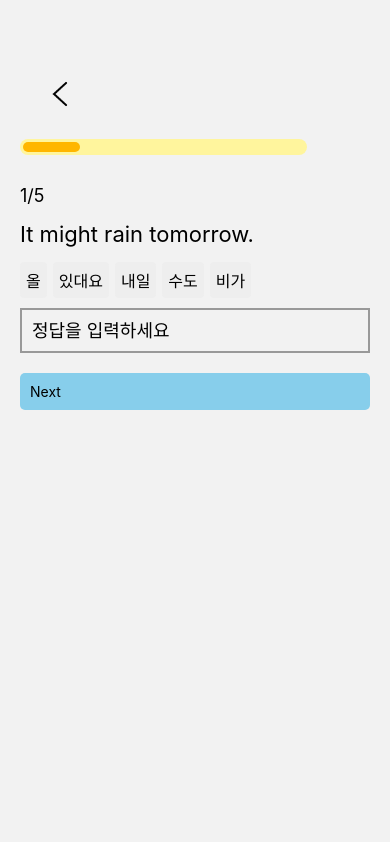
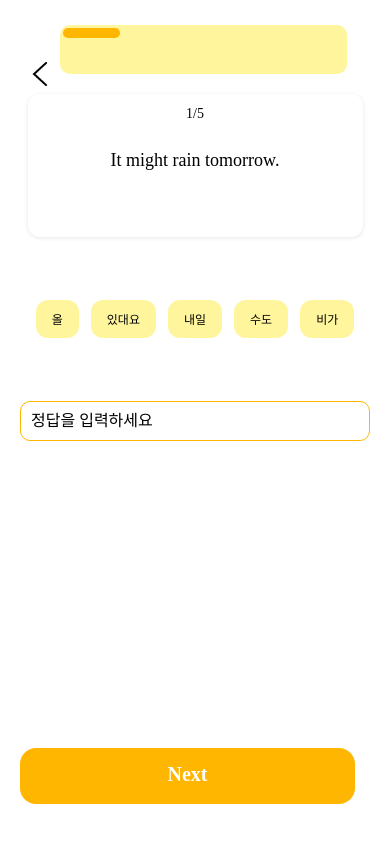
Before and after one commit to 2025-OZMate/OzMate-ReactNative, a React Native app: screen /SelectTest in a window 390 px wide. Built offline with nearby package versions, Linux system fonts and the light colour scheme; a web font is replaced by a local one.

Commit message:
fix : edit style

```diff
--- a/screens/Practice/SelectTestScreen.tsx
+++ b/screens/Practice/SelectTestScreen.tsx
@@ -4,7 +4,7 @@ import ProgressBar from "../../components/Practice/ProgressBar";
 import Result from "../../components/Practice/Result";
 import PrevBtn from "../../components/common/PrevBtn";
 import quizData from "../../assets/data/translation.json";
-
+import { colors } from "../../styles/colors";
 interface Quiz {
     id: number;
     question: string;
@@ -45,15 +45,21 @@ export default function QuizScreen() {
         setIsCorrect(null);
     };
 
-    if (showResult) return <Result />;
+    if (showResult) {
+        return <View style={styles.resultContainer}><Result marginTop={95} /></View>
+    }
 
     return (
         <View style={styles.container}>
+            <View style={styles.header}>
                 <PrevBtn address="Home" />
                 <ProgressBar currentQuestion={currentQuestionIndex} questionsLength={quizData.length} />
+            </View>
 
+            <View style={styles.contentContainer}>
                 <Text style={styles.indexText}>{currentQuestionIndex + 1}/{quizData.length}</Text>
                 <Text style={styles.questionText}>{current.question}</Text>
+            </View>
 
             <View style={styles.blockContainer}>
                 {!isAnswered && current.block.map((word, i) => (
@@ -61,6 +67,16 @@ export default function QuizScreen() {
                 ))}
             </View>
 
+            {isAnswered && (
+                <View style={{ alignSelf: "center", marginVertical: 23 }}>
+                    <Image
+                        source={isCorrect ? require('../../assets/images/correct.png') : require('../../assets/images/notCorrect.png')}
+                        style={isCorrect ? styles.correctImg : styles.notCorrectImg}
+                    />
+                </View>
+            )}
+
+            <View style={{ paddingHorizontal: 20 }}>
                 <TextInput
                     value={userAnswer}
                     onChangeText={setUserAnswer}
@@ -71,35 +87,96 @@ export default function QuizScreen() {
                     isAnswered && isCorrect === false && { borderColor: "red" }
                     ]}
                 />
+            </View>
 
-            {isAnswered && (
-                <Image
-                    source={isCorrect ? require('../../assets/images/correct.png') : require('../../assets/images/notCorrect.png')}
-                    style={styles.resultImage}
-                />
+
+            {isAnswered && !isCorrect && (
+                <View style={{ paddingHorizontal: 20, position: "absolute", bottom: 108 }}>
+                    <TouchableOpacity onPress={handleRetry} style={styles.retryBtn}>
+                        <Text style={styles.retry}>Retry</Text>
+                    </TouchableOpacity>
+                </View>
             )}
 
-            {isAnswered && !isCorrect && (
-                <TouchableOpacity onPress={handleRetry} style={styles.retryBtn}>
-                    <Text>Retry</Text>
+            <View style={{ paddingHorizontal: 20, position: "absolute", bottom: 40 }}>
+                <TouchableOpacity onPress={handleNext} style={styles.nextBtn}>
+                    <Text style={styles.text}>Next</Text>
                 </TouchableOpacity>
-            )}
-
-            <TouchableOpacity onPress={handleNext} style={styles.nextBtn}>
-                <Text>Next</Text>
-            </TouchableOpacity>
+            </View>
         </View>
     );
 }
 
 const styles = StyleSheet.create({
-    container: { flex: 1, padding: 20 },
-    indexText: { fontSize: 18, marginTop: 10 },
-    questionText: { fontSize: 22, marginVertical: 15 },
-    blockContainer: { flexDirection: "row", flexWrap: "wrap", marginBottom: 10 },
-    block: { marginRight: 6, fontSize: 16, backgroundColor: "#eee", padding: 6, borderRadius: 4 },
-    input: { borderWidth: 2, padding: 10, fontSize: 18, marginBottom: 10, borderColor: "#999" },
-    resultImage: { width: 50, height: 50, alignSelf: 'center', marginVertical: 10 },
-    retryBtn: { backgroundColor: "orange", padding: 10, borderRadius: 5, marginTop: 5 },
-    nextBtn: { backgroundColor: "skyblue", padding: 10, borderRadius: 5, marginTop: 10 }
+    container: {
+        flex: 1, backgroundColor: "#FFF",
+
+    },
+    header: {
+        display: "flex", flexDirection: "row",
+    },
+    indexText: {
+        fontSize: 14, textAlign: "center",
+        fontFamily: "Pretendard-bold",
+    },
+    contentContainer: {
+        width: 335, borderRadius: 12,
+        shadowColor: '#000',
+        shadowOffset: { width: 0, height: 1 },
+        shadowOpacity: 0.1,
+        shadowRadius: 4,
+        paddingTop: 12,
+        display: "flex",
+        justifyContent: "center", alignSelf: "center"
+    },
+    questionText: {
+        textAlign: "center",
+        fontSize: 18, fontFamily: "Pretendard-bold",
+        marginTop: 28, marginBottom: 66, fontWeight: 500
+    },
+    blockContainer: {
+        flexDirection: "row", flexWrap: "wrap",
+        gap: 12, justifyContent: "center"
+    },
+    block: {
+        marginVertical: 63,
+        fontSize: 12, backgroundColor: "#FFF59D", borderRadius: 12,
+        paddingHorizontal: 16, paddingVertical: 10, fontFamily: "Pretendard-bold",
+    },
+    input: {
+        display: "flex", justifyContent: "center",
+        borderRadius: 10, height: 40, borderWidth: 1,
+        fontSize: 16, marginBottom: 10, borderColor: "#FFB600",
+        paddingLeft: 10, fontWeight: 500, fontFamily: "Pretendard-bold",
+    },
+
+    correctImg: {
+        width: 92, height: 121,
+    },
+    notCorrectImg: {
+        width: 102, height: 113
+    },
+
+    retryBtn: {
+        backgroundColor: "#FFF59D", paddingVertical: 15,
+        width: 335,
+        borderRadius: 16, height: 56, textAlign: "center", color: "#FFB600"
+    },
+    nextBtn: {
+        backgroundColor: "#FFB600", paddingVertical: 15,
+        borderRadius: 16, height: 56, textAlign: "center",
+        width: 335,
+    },
+    text: {
+        fontSize: 20, color: "#FFF", fontWeight: 600,
+        textAlign: "center", fontFamily: "Pretendard-bold",
+    },
+    retry: {
+        fontSize: 20, color: "#FFB600", fontWeight: 600,
+        textAlign: "center", fontFamily: "Pretendard-bold",
+    },
+    resultContainer: {
+        flex: 1, backgroundColor: "#FFF9C4",
+
+    }
 });
```
Lines whose indentation alone changed are shown as unchanged.
